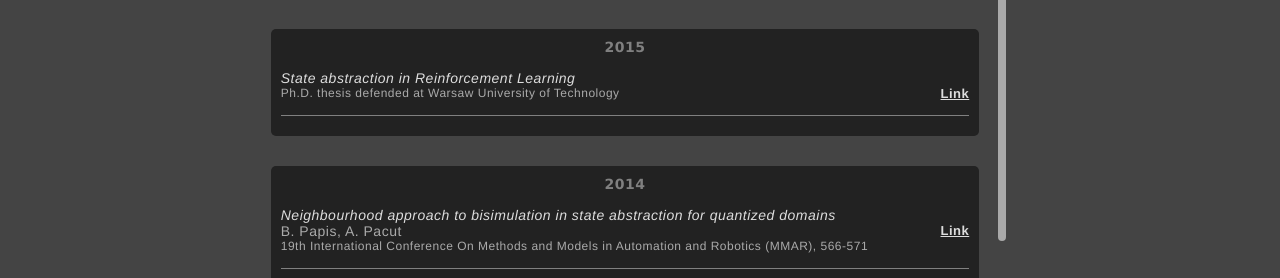
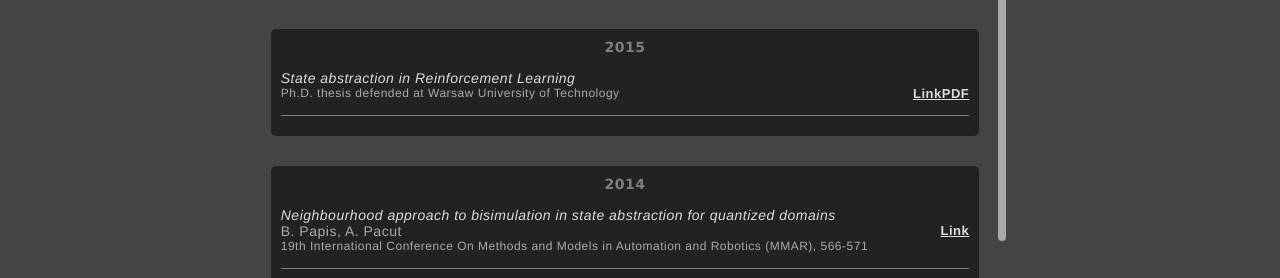
Before and after one commit to bartoszkp/bartoszkp.github.io, a Jekyll site: the page built from publications.html, in a window 1280 px wide. Shown: the part 308-586 px from the top of the page. Built offline with Jekyll 4.4.1, drawn with Linux system fonts in a browser that asks for light colours.

Commit message:
Added PhD thesis PDF

```diff
--- a/publications.html
+++ b/publications.html
@@ -19,7 +19,7 @@ js: initScroll.js;perfect-scrollbar.min.js;flash.js
 
 <div id="2015" class="block center list wrapped-width">
   <p>2015</p>
-  {% include publication.html title="State abstraction in Reinforcement Learning" where="Ph.D. thesis defended at Warsaw University of Technology" link="https://repo.pw.edu.pl/info/phd/WUT113e3e486cfe4a4f9971e1d0d5e4db00/State%2Babstraction%2Bin%2Breinforcement%2Blearning?r=affiliation&lang=en" %}
+  {% include publication.html title="State abstraction in Reinforcement Learning" where="Ph.D. thesis defended at Warsaw University of Technology" link="https://repo.pw.edu.pl/info/phd/WUT113e3e486cfe4a4f9971e1d0d5e4db00/State%2Babstraction%2Bin%2Breinforcement%2Blearning?r=affiliation&lang=en" pdf="downloads/bpapisthesis.pdf" %}
 </div>
 
 <div id="2014" class="block center list wrapped-width">
```
Also changed, not shown: 1 other file.
